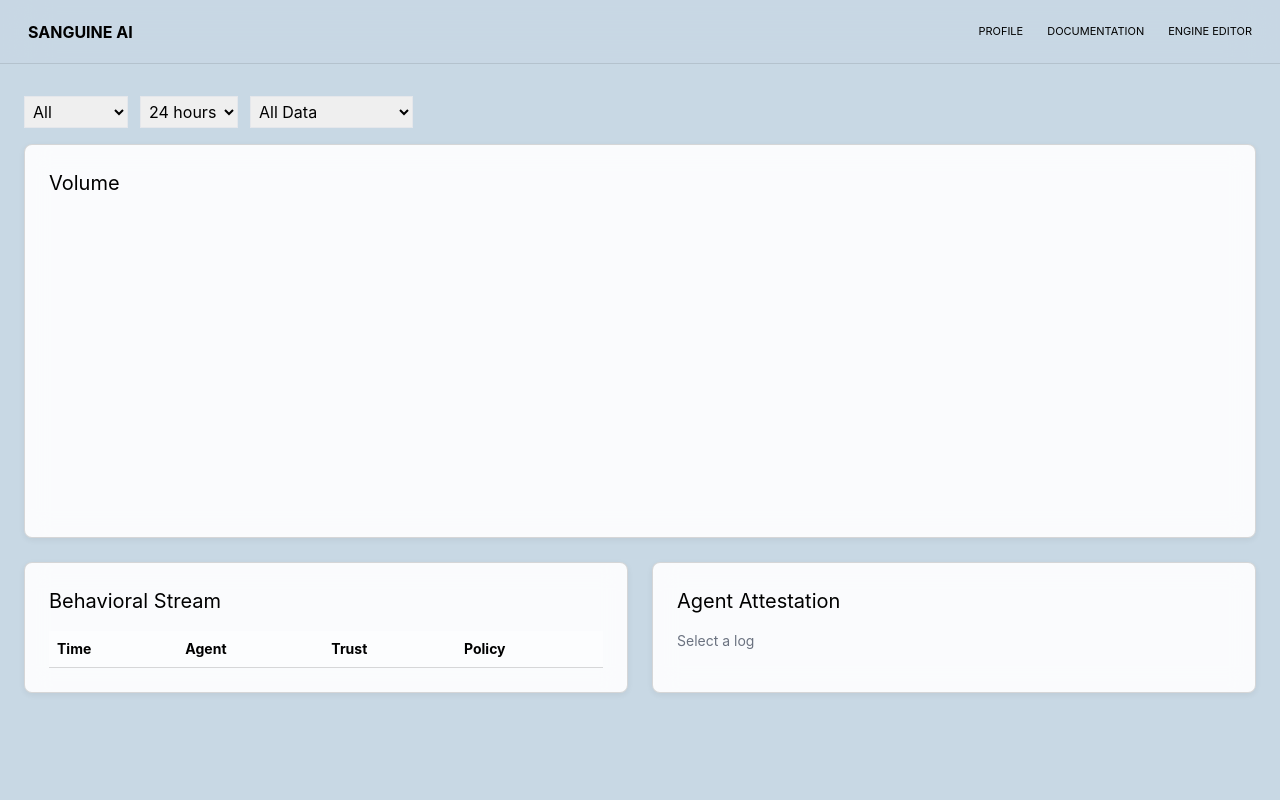
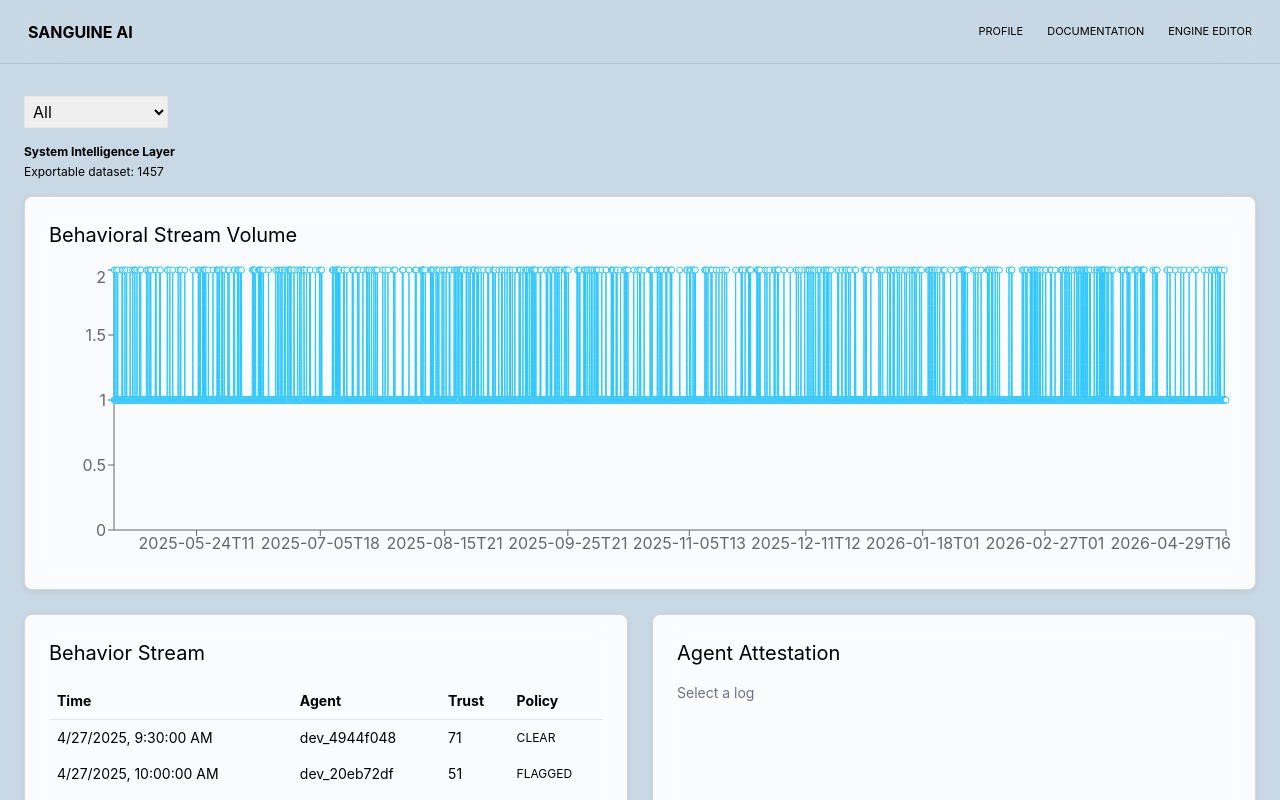
Before and after one commit to SanguineAI-Incorporated/sanguine-ai-users, a React (Vite) app: page / in a window 1280 px wide. Shown: the top 800 px of the page. Built offline with nearby package versions, Linux system fonts and the light colour scheme.

Commit message:
Update mock data and trust score calculations

```diff
--- a/src/pages/Dashboard.jsx
+++ b/src/pages/Dashboard.jsx
@@ -10,7 +10,7 @@ import {
   ResponsiveContainer,
 } from "recharts";
 
-/* ---------------- MOCK DATA (Agent Attestation API Schema) ---------------- */
+/* ---------------- MOCK DATA (Privacy-Preserving Attestation System) ---------------- */
 
 const mockLogs = (() => {
   const agents = ["agent-alpha", "agent-beta", "agent-gamma"];
@@ -26,34 +26,24 @@ const mockLogs = (() => {
     if (Math.random() < 0.75) continue;
 
     const hazard = Math.random();
-    const occlusion = Math.random();
-    const trajectoryRisk = Math.random();
+    const visionFeature = Math.random();
+    const motionFeature = Math.random();
 
     const agentId = agents[Math.floor(Math.random() * agents.length)];
-    const signature = btoa(`${agentId}:${t}:${hazard}:${occlusion}`).slice(0, 24);
+    const signature = btoa(`${agentId}:${t}:${hazard}:${visionFeature}`).slice(0, 24);
 
     logs.push({
       timestamp: date.toISOString(),
+
       data: {
         identity: {
           agent_id: agentId,
           signature,
         },
 
-        sensors: {
-          vision: {
-            occlusion,
-            confidence: 0.85 + Math.random() * 0.1,
-          },
-          audio: {
-            speech_detected: Math.random() < 0.3,
-            command_confidence: Math.random(),
-          },
-          trajectory: {
-            risk_score: trajectoryRisk,
-            velocity: Math.random() * 2,
-            direction_change: Math.random(),
-          },
+        features: {
+          vision_embedding_quality: visionFeature,
+          motion_dynamics: motionFeature,
         },
 
         environment: {
@@ -67,8 +57,8 @@ const mockLogs = (() => {
         },
 
         policy: {
-          triggered: hazard > 0.85 || occlusion > 0.9,
-          mode: "real-time-attestation",
+          triggered: hazard > 0.85,
+          mode: "attestation-only",
         },
       },
     });
@@ -81,8 +71,6 @@ const mockLogs = (() => {
 
 export default function Dashboard() {
   const [selectedLog, setSelectedLog] = useState(null);
-  const [policyFilter, setPolicyFilter] = useState("all");
-  const [dateFilter, setDateFilter] = useState("24h");
   const [queryMode, setQueryMode] = useState("all");
 
   const hashDeviceId = (id = "") => {
@@ -98,82 +86,67 @@ export default function Dashboard() {
 
   const computeTrustScore = (log) => {
     const hazard = log?.data?.inference?.hazard_score ?? 0;
-    const occlusion = log?.data?.sensors?.vision?.occlusion ?? 0;
-    const trajectory = log?.data?.sensors?.trajectory?.risk_score ?? 0;
+    const vision = log?.data?.features?.vision_embedding_quality ?? 0;
+    const motion = log?.data?.features?.motion_dynamics ?? 0;
     const confidence = log?.data?.inference?.model_confidence ?? 0;
     const triggered = log?.data?.policy?.triggered ?? false;
 
     let risk =
       hazard * 0.4 +
-      occlusion * 0.25 +
-      trajectory * 0.25 +
+      vision * 0.25 +
+      motion * 0.25 +
       (triggered ? 0.3 : 0);
 
     let trust = (1 - risk) * 100 + confidence * 10;
-    trust = Math.max(0, Math.min(100, trust));
-
-    return Math.round(trust);
+    return Math.max(0, Math.min(100, Math.round(trust)));
   };
 
-  /* ---------------- AGENT TRUST MAP ---------------- */
+  /* ---------------- VERIFICATION LAYER (A) ---------------- */
 
-  const agentTrustMap = useMemo(() => {
-    const map = new Map();
+  const verifyAttestation = (log) => {
+    const valid =
+      log?.data?.identity?.agent_id &&
+      log?.data?.identity?.signature &&
+      log?.data?.features &&
+      log?.data?.inference;
 
-    mockLogs.forEach((log) => {
-      const agentId = log?.data?.identity?.agent_id;
-      const trust = computeTrustScore(log);
+    const hazard = log?.data?.inference?.hazard_score ?? 0;
+    const vision = log?.data?.features?.vision_embedding_quality ?? 0;
+    const motion = log?.data?.features?.motion_dynamics ?? 0;
 
-      if (!map.has(agentId)) {
-        map.set(agentId, { total: 0, count: 0 });
+    if (!valid) {
+      return { status: "INVALID", reason: "missing fields" };
     }
 
-      const entry = map.get(agentId);
-      entry.total += trust;
-      entry.count += 1;
-    });
+    if (hazard > 0.95 || vision > 0.95 || motion > 0.95) {
+      return { status: "DEGRADED", reason: "outlier feature values" };
+    }
 
-    const result = {};
-    map.forEach((value, key) => {
-      result[key] = {
-        avgTrust: Math.round(value.total / value.count),
-        count: value.count,
+    return { status: "VERIFIED", reason: "consistent attestation" };
   };
-    });
 
-    return result;
-  }, []);
+  /* ---------------- DRIFT DETECTION (B) ---------------- */
 
-  /* ---------------- FILTERED LOGS ---------------- */
+  const computeDriftScore = (agentId) => {
+    const logs = mockLogs.filter(
+      (l) => l?.data?.identity?.agent_id === agentId
+    );
+
+    if (logs.length < 5) return 0;
+
+    const score = (arr) =>
+      arr.reduce((s, l) => s + computeTrustScore(l), 0) / arr.length;
+
+    const recent = score(logs.slice(-5));
+    const early = score(logs.slice(0, 5));
+
+    return Math.round(Math.abs(recent - early));
+  };
+
+  /* ---------------- FILTERING ---------------- */
 
   const filteredLogs = useMemo(() => {
-    const now = Date.now();
-
-    let cutoff = -Infinity;
-    if (dateFilter === "1h") cutoff = now - 3600000;
-    if (dateFilter === "24h") cutoff = now - 86400000;
-    if (dateFilter === "3d") cutoff = now - 3 * 86400000;
-    if (dateFilter === "30d") cutoff = now - 30 * 86400000;
-
-    let logs = mockLogs.filter(
-      (l) => new Date(l.timestamp).getTime() >= cutoff
-    );
-
-    if (policyFilter === "triggered") {
-      logs = logs.filter((l) => computeTrustScore(l) < 60);
-    }
-
-    if (policyFilter === "clear") {
-      logs = logs.filter((l) => computeTrustScore(l) >= 60);
-    }
-
-    return logs;
-  }, [policyFilter, dateFilter]);
-
-  /* ---------------- QUERY ENGINE (DATASET EXPLORER) ---------------- */
-
-  const queriedLogs = useMemo(() => {
-    let logs = filteredLogs;
+    let logs = mockLogs;
 
     switch (queryMode) {
       case "high_risk":
@@ -182,16 +155,16 @@ export default function Dashboard() {
 
       case "low_trust_agents":
         logs = logs.filter((l) => {
-          const agent = l?.data?.identity?.agent_id;
-          return (agentTrustMap[agent]?.avgTrust ?? 100) < 60;
+          const agent = l.data.identity.agent_id;
+          return computeDriftScore(agent) > 10;
         });
         break;
 
       case "anomalies":
         logs = logs.filter((l) => {
-          const h = l?.data?.inference?.hazard_score ?? 0;
-          const o = l?.data?.sensors?.vision?.occlusion ?? 0;
-          return h > 0.85 && o > 0.85;
+          const h = l.data.inference.hazard_score;
+          const v = l.data.features.vision_embedding_quality;
+          return h > 0.85 && v > 0.85;
         });
         break;
 
@@ -200,7 +173,24 @@ export default function Dashboard() {
     }
 
     return logs;
-  }, [filteredLogs, queryMode, agentTrustMap]);
+  }, [queryMode]);
+
+  /* ---------------- DATASET EXPORT (D) ---------------- */
+
+  const exportDatasetSlice = (logs) => {
+    return logs
+      .filter((l) => computeTrustScore(l) > 70)
+      .filter((l) => verifyAttestation(l).status === "VERIFIED")
+      .map((l) => ({
+        agent_id: l.data.identity.agent_id,
+        timestamp: l.timestamp,
+        features: l.data.features,
+        inference: l.data.inference,
+        label: computeTrustScore(l),
+      }));
+  };
+
+  const queriedLogs = filteredLogs;
 
   /* ---------------- VOLUME ---------------- */
 
@@ -236,39 +226,24 @@ export default function Dashboard() {
 
       <div className="pt-24 p-6 max-w-7xl mx-auto">
 
-        {/* FILTERS */}
+        {/* QUERY */}
         <div className="flex gap-3 mb-4">
-          <select
-            value={policyFilter}
-            onChange={(e) => setPolicyFilter(e.target.value)}
-            className="border p-1"
-          >
-            <option value="all">All</option>
-            <option value="triggered">Triggered</option>
-            <option value="clear">Clear</option>
-          </select>
-
-          <select
-            value={dateFilter}
-            onChange={(e) => setDateFilter(e.target.value)}
-            className="border p-1"
-          >
-            <option value="1h">1 hour</option>
-            <option value="24h">24 hours</option>
-            <option value="3d">3 days</option>
-            <option value="30d">30 days</option>
-          </select>
-
           <select
             value={queryMode}
             onChange={(e) => setQueryMode(e.target.value)}
             className="border p-1"
           >
-            <option value="all">All Data</option>
-            <option value="high_risk">High Risk Events</option>
-            <option value="low_trust_agents">Low Trust Agents</option>
+            <option value="all">All</option>
+            <option value="high_risk">High Risk</option>
+            <option value="low_trust_agents">Drifting Agents</option>
             <option value="anomalies">Anomalies</option>
           </select>
+        </div>
+
+        {/* SYSTEM PANEL */}
+        <div className="mb-4 text-xs space-y-1">
+          <div className="font-bold">System Intelligence Layer</div>
+          <div>Exportable dataset: {exportDatasetSlice(queriedLogs).length}</div>
         </div>
 
         <div className="grid grid-cols-1 md:grid-cols-2 gap-6">
@@ -276,10 +251,9 @@ export default function Dashboard() {
           {/* VOLUME */}
           <Card className="col-span-1 md:col-span-2 border border-black/15 bg-white/85">
             <CardContent>
-              <h2 className="text-xl mb-4">Volume</h2>
+              <h2 className="text-xl mb-4">Behavioral Stream Volume</h2>
 
-              <div style={{ width: "100%", height: 300 }}>
-                <ResponsiveContainer>
+              <ResponsiveContainer width="100%" height={300}>
                 <LineChart data={volumeData}>
                   <XAxis dataKey="hour" />
                   <YAxis />
@@ -287,19 +261,18 @@ export default function Dashboard() {
                   <Line type="monotone" dataKey="count" stroke="#2EC7FF" />
                 </LineChart>
               </ResponsiveContainer>
-              </div>
             </CardContent>
           </Card>
 
-          {/* LOGS */}
+          {/* STREAM */}
           <Card className="border border-black/15 bg-white/90">
             <CardContent>
-              <h2 className="text-xl mb-4">Behavioral Stream</h2>
+              <h2 className="text-xl mb-4">Behavior Stream</h2>
 
               <div className="overflow-auto max-h-96">
                 <table className="w-full text-sm">
                   <thead>
-                    <tr className="text-left border-b border-black/15 bg-white/40">
+                    <tr className="text-left border-b">
                       <th className="p-2">Time</th>
                       <th className="p-2">Agent</th>
                       <th className="p-2">Trust</th>
@@ -313,31 +286,22 @@ export default function Dashboard() {
 
                       return (
                         <tr
-                          key={log.timestamp + i}
+                          key={i}
                           onClick={() => setSelectedLog(log)}
-                          className="border-b border-black/5 cursor-pointer hover:bg-white/40"
+                          className="hover:bg-white/40 cursor-pointer"
                         >
                           <td className="p-2">
                             {new Date(log.timestamp).toLocaleString()}
                           </td>
 
                           <td className="p-2">
-                            <div className="flex flex-col">
-                              <span>
                             {hashDeviceId(log.data.identity.agent_id)}
-                              </span>
-                              <span className="text-[10px] text-gray-500">
-                                trust:{" "}
-                                {agentTrustMap[log.data.identity.agent_id]
-                                  ?.avgTrust ?? "—"}
-                              </span>
-                            </div>
                           </td>
 
                           <td className="p-2">{trust}</td>
 
                           <td className="p-2 text-xs">
-                            {trust < 60 ? "FLAGGED" : "CLEAR"}
+                            {trust > 60 ? "CLEAR" : "FLAGGED"}
                           </td>
                         </tr>
                       );
@@ -354,32 +318,29 @@ export default function Dashboard() {
               <h2 className="text-xl mb-4">Agent Attestation</h2>
 
               {selectedLog ? (
-                <div className="text-sm space-y-4">
+                <div className="text-sm space-y-3">
 
                   <div>
-                    <div className="font-bold">Identity</div>
-                    <div className="text-xs text-gray-600">
-                      agent: {hashDeviceId(selectedLog.data.identity.agent_id)}
+                    <div className="font-bold">Verification</div>
+                    <div className="text-xs">
+                      {verifyAttestation(selectedLog).status} —{" "}
+                      {verifyAttestation(selectedLog).reason}
                     </div>
                   </div>
 
                   <div>
-                    <div className="font-bold">Trust Score</div>
-                    <div className="text-xs text-gray-600">
-                      event trust: {computeTrustScore(selectedLog)}
-                    </div>
-                    <div className="text-xs text-gray-600">
-                      agent avg:{" "}
-                      {agentTrustMap[
+                    <div className="font-bold">Drift</div>
+                    <div className="text-xs">
+                      {computeDriftScore(
                         selectedLog.data.identity.agent_id
-                      ]?.avgTrust ?? "—"}
+                      )}
                     </div>
                   </div>
 
                   <div>
-                    <div className="font-bold">Environment</div>
-                    <div className="text-xs text-gray-600">
-                      location: {selectedLog.data.environment.location_id}
+                    <div className="font-bold">Trust</div>
+                    <div className="text-xs">
+                      event: {computeTrustScore(selectedLog)}
                     </div>
                   </div>
 
```
Lines whose indentation alone changed are shown as unchanged.
